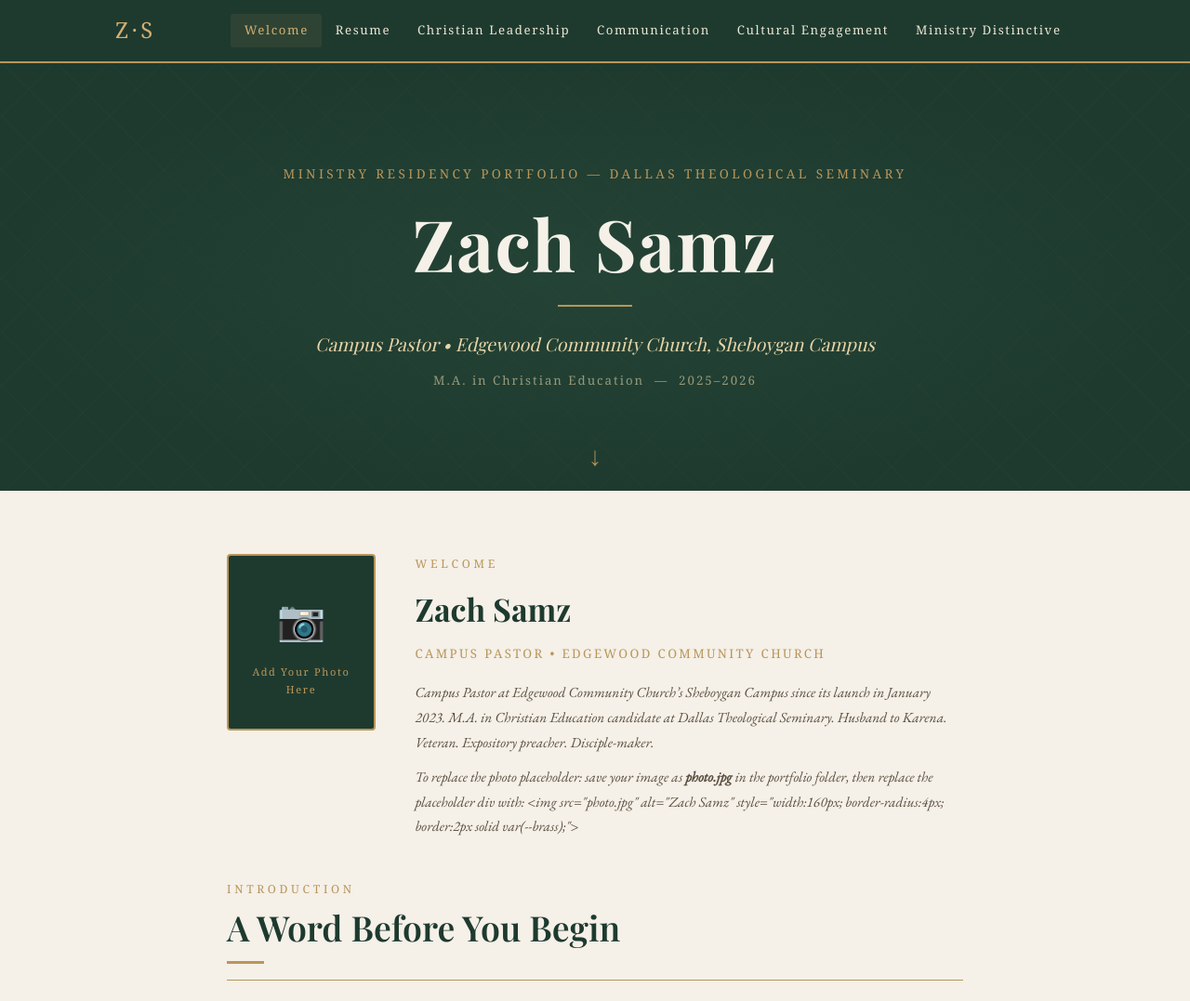
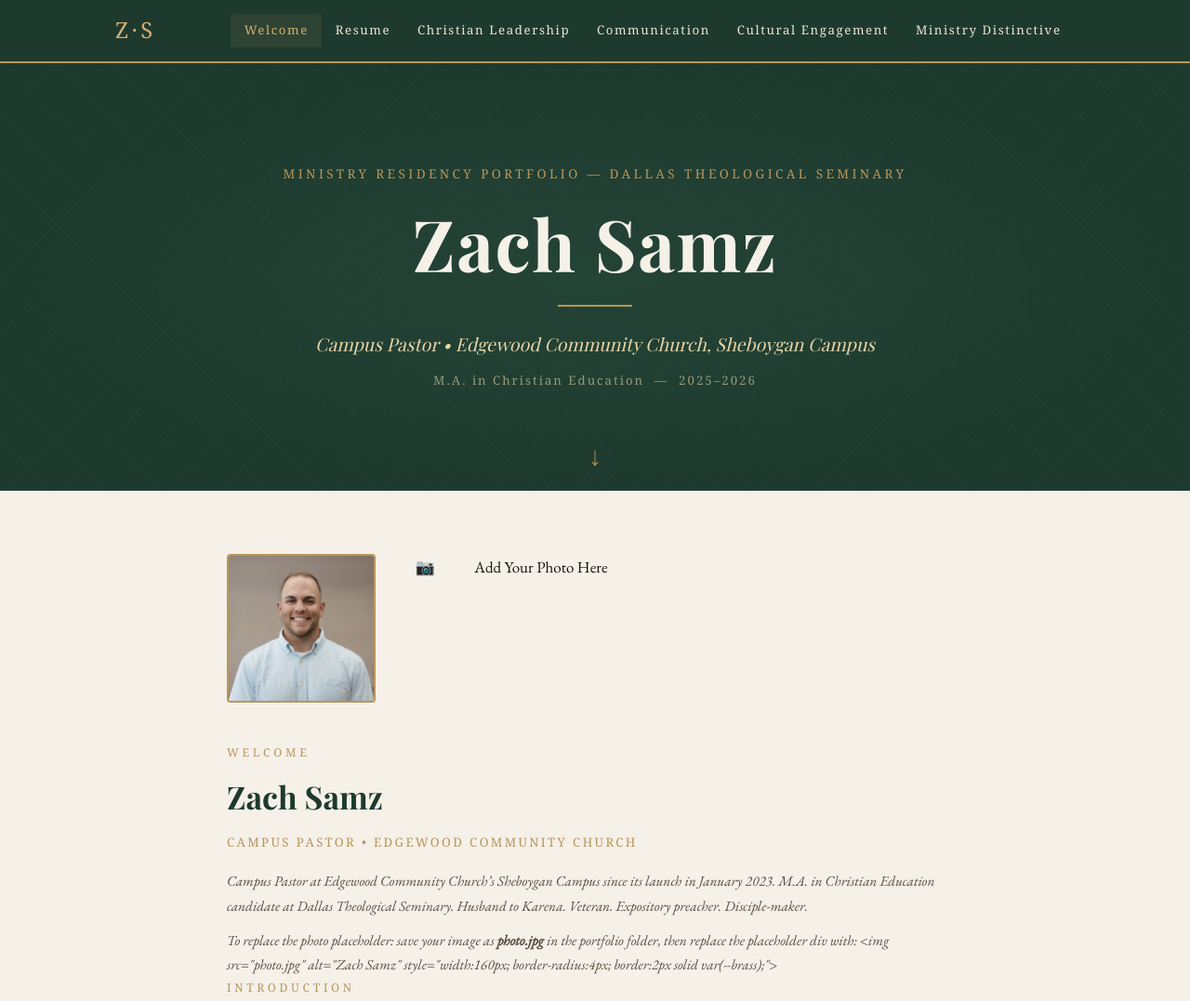
Before and after one commit to zachsamz/zachsamz-portfolio, a plain HTML site: page index.html in a window 1280 px wide. Shown: the top 1077 px of the page at 93% size. Drawn offline with nearby package versions, Linux system fonts and the light colour scheme; a web font is replaced by a local one.

Commit message:
Update index.html

```diff
--- a/index.html
+++ b/index.html
@@ -40,7 +40,7 @@
   <main class="page-main">
 
     <div class="photo-block fade-in">
-      <div class="photo-placeholder">
+      <img src="photo.jpg" alt="Zach Samz" style="width:160px; border-radius:4px; border:2px solid var(--brass);">
         <span>&#128247;</span>
         <span>Add Your Photo Here</span>
       </div>
```
